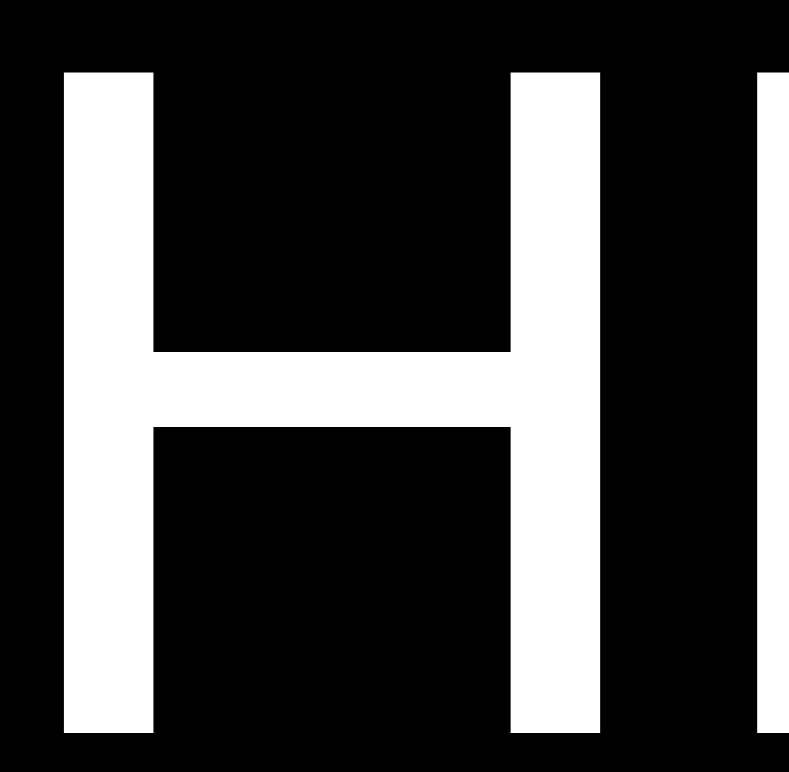
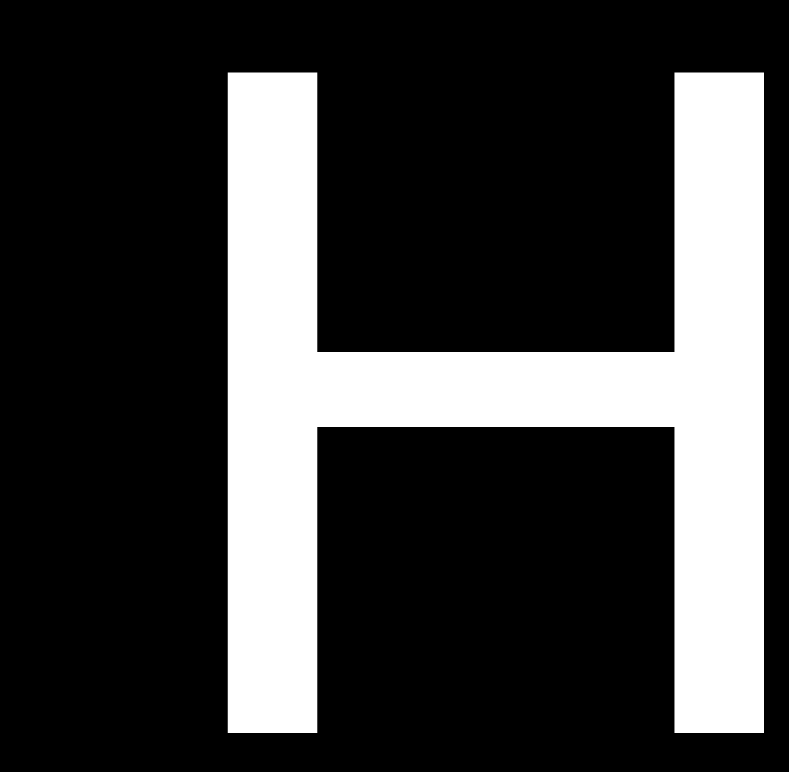
Before and after one commit to matthewseanlocke/text-across-the-room, a React (Vite) app: page /display in a window 1280 px wide. Shown: the top 772 px of the page, without its empty margins (491-1280 px from the left). Built offline with nearby package versions, Linux system fonts and the light colour scheme.

Commit message:
Fix: Text preview not displaying correctly
Fixes an issue where the text preview was not rendering correctly.

```diff
--- a/src/components/TextPreview.tsx
+++ b/src/components/TextPreview.tsx
@@ -16,7 +16,7 @@ const TextPreview: React.FC = () => {
     isCapitalized
   } = useTextDisplay();
 
-  const [fontSize, setFontSize] = useState('');
+  const [fontSize, setFontSize] = useState(isLandscape ? '120%' : '95%');
   const isMobile = useIsMobile();
   const containerRef = useRef<HTMLDivElement>(null);
 
@@ -91,6 +91,19 @@ const TextPreview: React.FC = () => {
   // Using a higher duration multiplier for portrait to slow it down
   const scrollDuration = isLandscape ? (30 - scrollSpeed) : (30 - scrollSpeed) * 3;
 
+  // Force immediate rendering by using inline styles for animations
+  const landscapeAnimationStyle = {
+    animation: `scroll-x ${scrollDuration}s linear infinite`,
+    paddingLeft: '100%',
+    paddingRight: '100%'
+  };
+
+  const portraitAnimationStyle = {
+    animation: `scroll-y ${scrollDuration}s linear infinite`,
+    paddingTop: '100%',
+    paddingBottom: '100%'
+  };
+
   return (
     <div
       ref={containerRef}
@@ -98,16 +111,13 @@ const TextPreview: React.FC = () => {
         "w-full h-28 overflow-hidden border rounded-md relative",
         isEmergency && "animate-flash"
       )}
-      style={{
-        backgroundColor,
-        '--scroll-duration': `${scrollDuration}s`
-      } as React.CSSProperties}
+      style={{ backgroundColor }}
     >
       <div className={cn(
         "absolute",
         isLandscape
-          ? "whitespace-nowrap animate-scroll-x w-full text-center"
-          : "animate-scroll-y w-full text-center",
+          ? "whitespace-nowrap w-full text-center"
+          : "w-full text-center",
         isParty && "animate-flash",
         fontClasses[font]
       )}
@@ -115,11 +125,7 @@ const TextPreview: React.FC = () => {
         color: textColor,
         fontSize: fontSize,
         lineHeight: '0.8',
-        // Add left and right padding for landscape to ensure text starts and ends off-screen
-        ...(isLandscape && {
-          paddingLeft: '100%',
-          paddingRight: '100%'
-        })
+        ...(isLandscape ? landscapeAnimationStyle : {})
       }}
       >
         {isLandscape ? (
@@ -127,11 +133,7 @@ const TextPreview: React.FC = () => {
           <span className="inline-block w-full">{displayText}</span>
         ) : (
           // For portrait: wrap all characters in a single container for consistent animation
-          <div className="flex flex-col items-center" style={{
-            animationDuration: `${scrollDuration}s`,
-            paddingTop: '100%',  // Add padding to start off-screen in portrait mode
-            paddingBottom: '100%'  // Add padding to end off-screen in portrait mode
-          }}>
+          <div className="flex flex-col items-center" style={portraitAnimationStyle}>
             {portraitChars.map((char, index) => (
               <div key={index} className="my-0">{char === ' ' ? '\u00A0' : char}</div>
             ))}
--- a/src/pages/DisplayText.tsx
+++ b/src/pages/DisplayText.tsx
@@ -23,7 +23,7 @@ const DisplayText: React.FC = () => {
   const isEmergency = preset === 'emergency';
   const isParty = preset === 'party';
 
-  const [fontSize, setFontSize] = useState('120vh');
+  const [fontSize, setFontSize] = useState(isLandscape ? '120vh' : '95vw');
   const containerRef = useRef<HTMLDivElement>(null);
 
   // Update font size based on window size
@@ -118,6 +118,19 @@ const DisplayText: React.FC = () => {
   // Using a higher duration multiplier for portrait to slow it down
   const scrollDuration = isLandscape ? (30 - scrollSpeed) : (30 - scrollSpeed) * 3;
 
+  // Force immediate rendering by using inline styles for animations
+  const landscapeAnimationStyle = {
+    animation: `scroll-x ${scrollDuration}s linear infinite`,
+    paddingLeft: '100vw',
+    paddingRight: '100vw'
+  };
+
+  const portraitAnimationStyle = {
+    animation: `scroll-y ${scrollDuration}s linear infinite`,
+    paddingTop: '100vh',
+    paddingBottom: '100vh'
+  };
+
   return (
     <div
       ref={containerRef}
@@ -127,15 +140,14 @@ const DisplayText: React.FC = () => {
       )}
       style={{
         backgroundColor,
-        '--scroll-duration': `${scrollDuration}s`
-      } as React.CSSProperties}
+      }}
       onClick={() => navigate('/')}
     >
       <div className={cn(
         "absolute",
         isLandscape
-          ? "animate-scroll-x whitespace-nowrap w-full text-center"
-          : "animate-scroll-y w-full text-center",
+          ? "whitespace-nowrap w-full text-center"
+          : "w-full text-center",
         isParty && "animate-flash",
         fontClasses[font]
       )}
@@ -143,11 +155,7 @@ const DisplayText: React.FC = () => {
         color: textColor,
         fontSize: fontSize,
         lineHeight: "0.8",
-        // Add left and right padding for landscape to ensure text starts and ends off-screen
-        ...(isLandscape && {
-          paddingLeft: '100vw',
-          paddingRight: '100vw'
-        })
+        ...(isLandscape ? landscapeAnimationStyle : {})
       }}
       >
         {isLandscape ? (
@@ -155,11 +163,7 @@ const DisplayText: React.FC = () => {
           <span className="inline-block w-full">{displayText}</span>
         ) : (
           // For portrait: wrap all characters in a single container for consistent animation
-          <div className="flex flex-col items-center" style={{
-            animationDuration: `${scrollDuration}s`,
-            paddingTop: '100vh',  // Add padding to start off-screen in portrait mode
-            paddingBottom: '100vh'  // Add padding to end off-screen in portrait mode
-          }}>
+          <div className="flex flex-col items-center" style={portraitAnimationStyle}>
             {portraitChars.map((char, index) => (
               <div key={index} className="my-0">{char === ' ' ? '\u00A0' : char}</div>
             ))}
```
